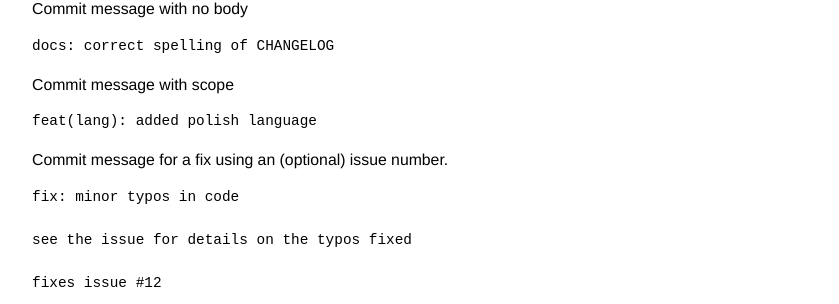
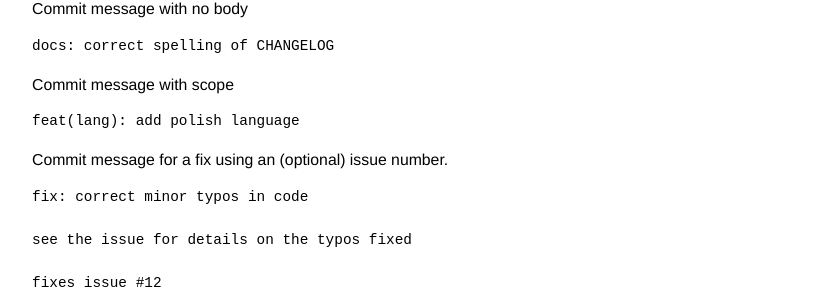
Before and after one commit to conventional-commits/conventionalcommits.org, a Jekyll site: the page built from index.md, in a window 1280 px wide and 900 px high, scrolled down 1008 px. Shown: the part 147-451 px from the top of the window, without its empty margins (253-1092 px from the left). Built offline with Jekyll 4.4.1, drawn with Linux system fonts in a browser that asks for light colours; some of the changed text lies outside the part shown.

````diff
--- a/index.md
+++ b/index.md
@@ -53,12 +53,12 @@ docs: correct spelling of CHANGELOG
 
 ### Commit message with scope
 ```
-feat(lang): added polish language
+feat(lang): add polish language
 ```
 
 ### Commit message for a fix using an (optional) issue number.
 ```
-fix: minor typos in code
+fix: correct minor typos in code
 
 see the issue for details on the typos fixed
 
````
Also changed, not shown: other parts of index.md (+6 -0 lines).
